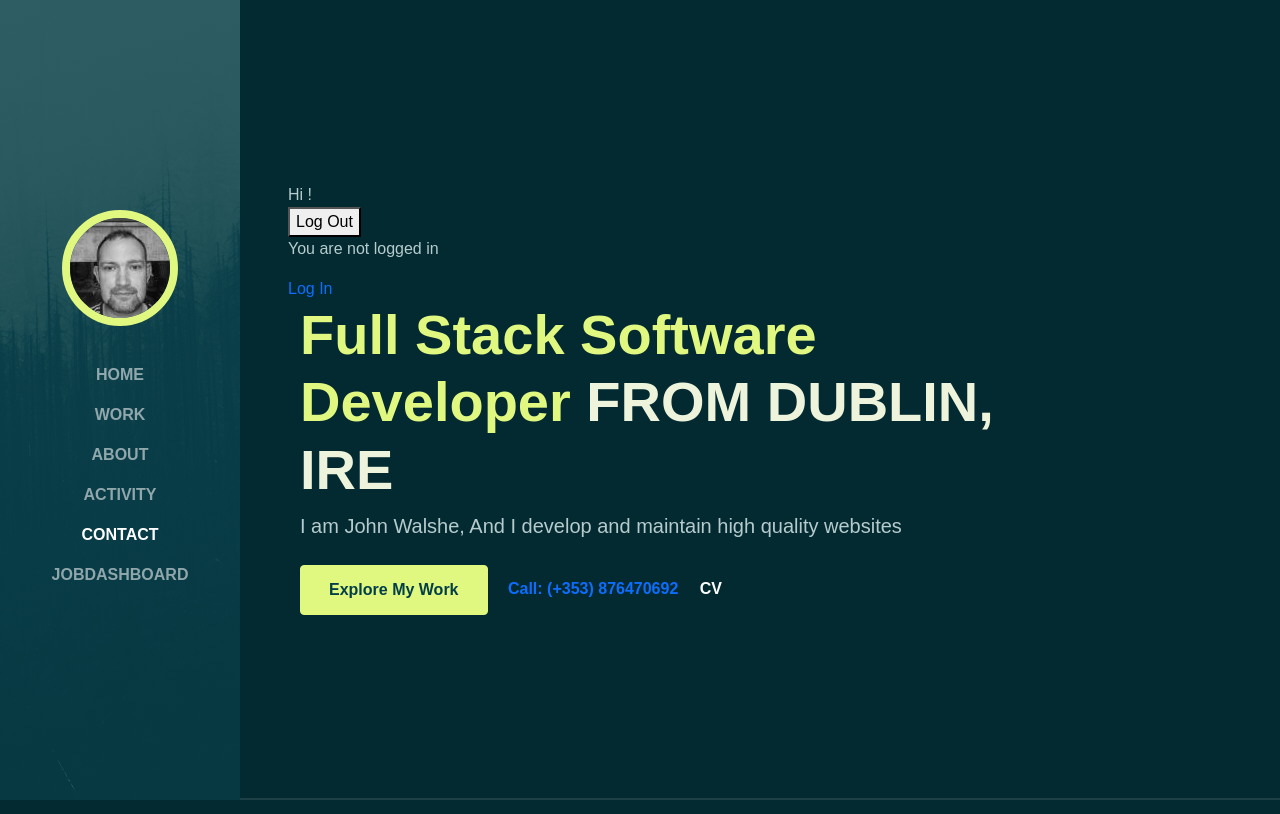
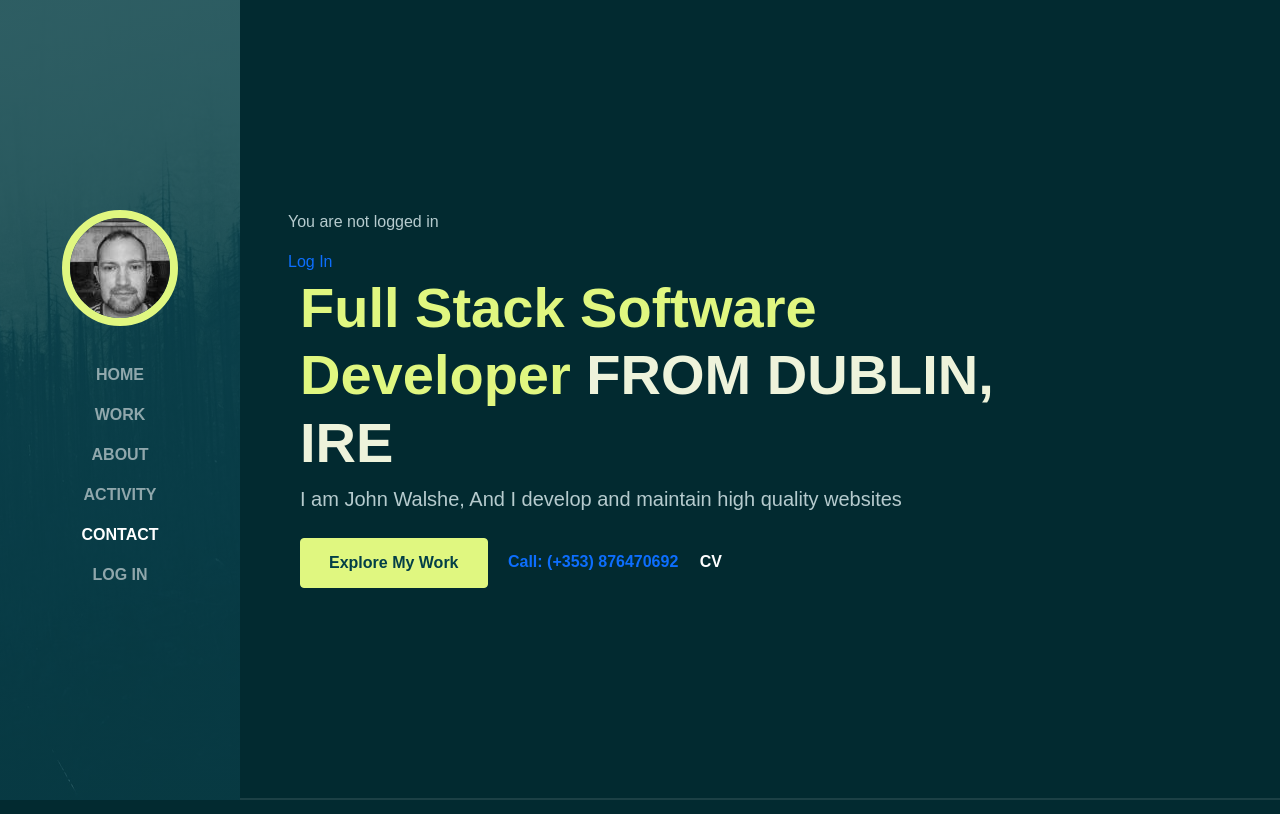
Before and after one commit to JWalshe86/career, a Django app: template templates/index.html in a window 1280 px wide. Shown: the top 814 px of the page. Run offline with Django 5.2, Linux system fonts and the light colour scheme; the template is opened without the code that fills it, so the values that code supplies are empty; some web fonts are replaced.

Commit message:
Enhance log-out button style and reposition login prompt
- Styled the log-out button using Bootstrap's btn-danger class for improved visual appeal.
- Integrated the login prompt into the navbar for better visibility and accessibility.
- Added conditional display of log-in and log-out options in the navbar based on user authentication status.
- Updated the main content section to include a Bootstrap alert for user login status.

```diff
--- a/templates/index.html
+++ b/templates/index.html
@@ -31,7 +31,6 @@
         </button>
         <div class="collapse navbar-collapse" id="navbarNav">
             <ul class="navbar-nav ms-auto flex-lg-column text-lg-center">
-
                 <li class="nav-item">
                     <a class="nav-link" href="#home">Home</a>
                 </li>
@@ -48,13 +47,27 @@
                     <a class="nav-link" href="#contact">Contact</a>
                 </li>
                 <li class="nav-item">
-			    <a class="nav-link" href="{% url 'jobs_dashboard_with_emails' %}">JobDashboard</a>
+                    {% if user.is_authenticated %}
+                        <li class="nav-item">
+                            <span class="navbar-text">Hi {{ user.username }}!</span>
                         </li>
-
+                        <li class="nav-item">
+                            <form action="{% url 'logout' %}" method="post" class="d-inline">
+                                {% csrf_token %}
+                                <button type="submit" class="btn btn-danger btn-sm">Log Out</button>
+                            </form>
+                        </li>
+                    {% else %}
+                        <li class="nav-item">
+                            <a class="nav-link" href="{% url 'login' %}">Log In</a>
+                        </li>
+                    {% endif %}
+                </li>
             </ul>
         </div>
     </div>
 </nav>
+
     <!-- //NAVBAR -->
 
     <!-- CONTENT WRAPPER -->
@@ -62,18 +75,19 @@
 
         <!-- HOME -->
         <section id="home" class="full-height px-lg-5">
+
          <!-- Login prompt -->
 {% block content %}
-	{# if user.is_authenticated #}
-	Hi {# user.username #}!
+    {% if user.is_authenticated %}
+        Hi {{ user.username }}!
         <form action="{% url 'logout' %}" method="post">
             {% csrf_token %}
             <button type="submit">Log Out</button>
         </form>
-	{# else #}
+    {% else %}
         <p>You are not logged in</p>
         <a href="{% url 'login' %}">Log In</a>
-	{# endif #}
+    {% endif %}
 {% endblock %}
 <!-- End login prompt -->
 
```
Lines whose indentation alone changed are shown as unchanged.
